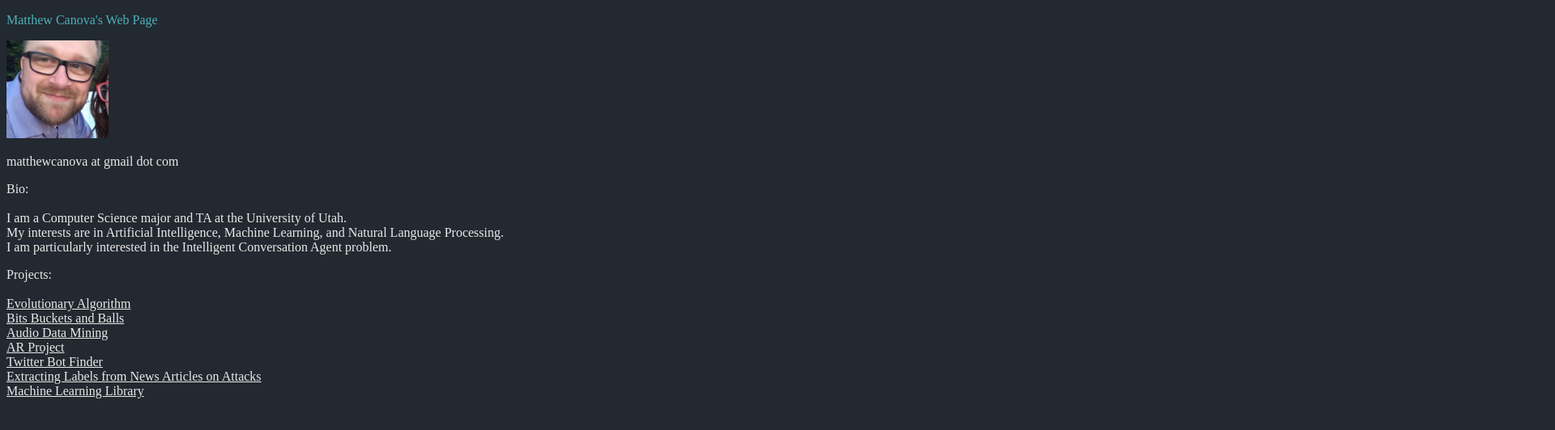
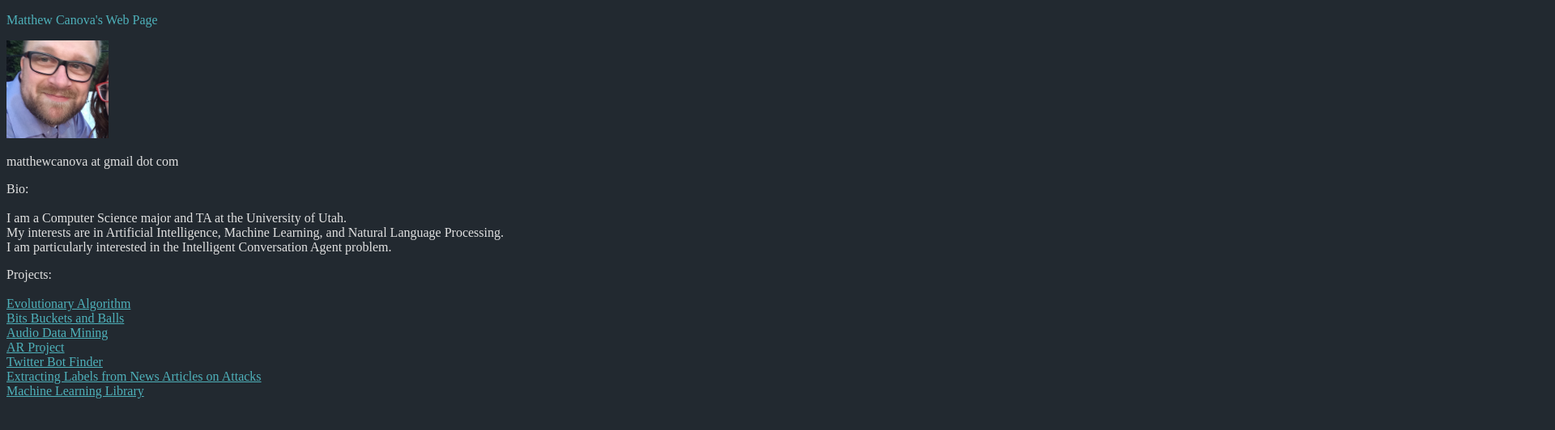
Before and after one commit to matthewcanova/matthewcanova.github.io, a plain HTML site: page index.html in a window 1280 px wide. Shown: the top 532 px of the page at 81% size, 1920 px wide, since content can reach past the window. Drawn offline with Linux system fonts and the light colour scheme.

Commit message:
CSS Updates.

```diff
--- a/index.html
+++ b/index.html
@@ -6,7 +6,7 @@
     <title>Matthew Canova's Website</title>
 </head>
 <body>
-<p style="color:#4EB1BA;height:120%;width:120%">Matthew Canova's Web Page</p>
+<p style="color:#4EB1BA;height:160%;width:160%">Matthew Canova's Web Page</p>
 <img src="pic.png" alt="Me" style="width:10%;height:10%">
 <p>matthewcanova at gmail dot com</p>
 <p>Bio: <br><br>
--- a/mystyle.css
+++ b/mystyle.css
@@ -1,10 +1,7 @@
 body {
     background-color:#222930;
-    color:#E9E9E9;
-    link:#4EB1BA;
-}
+    color:#E1E1E1;}
 a {
     background-color:#222930;
-    color:#E9E9E9;
-    link:#4EB1BA;
+    color:#4EB1BA;
 }
```
